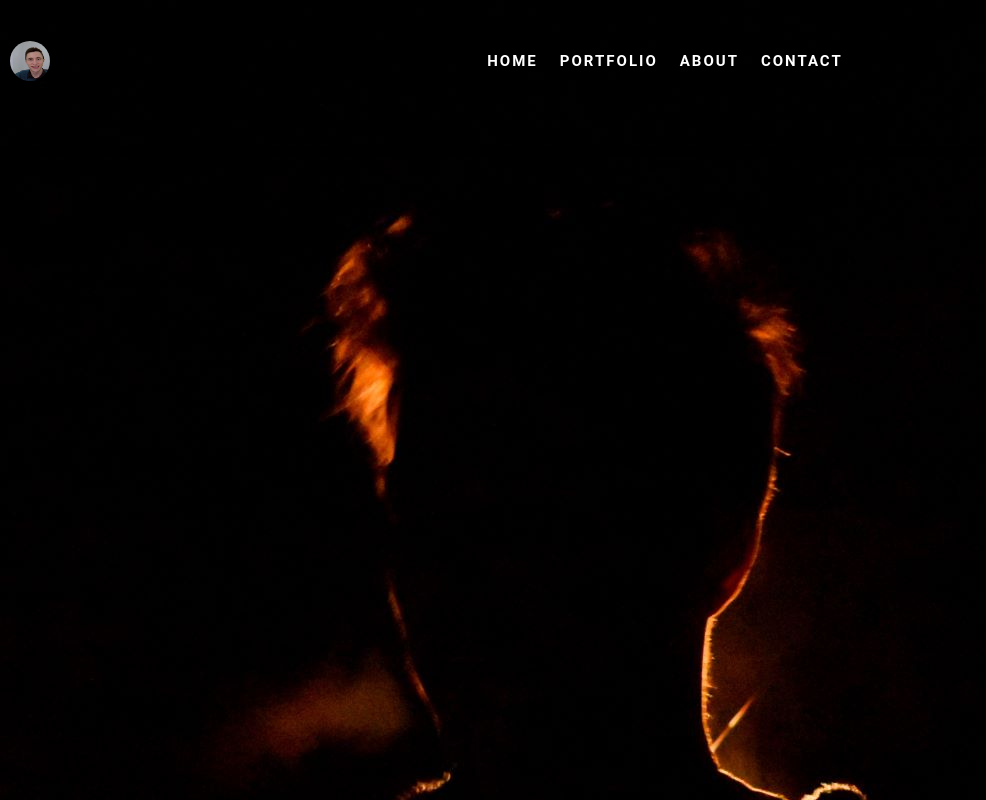
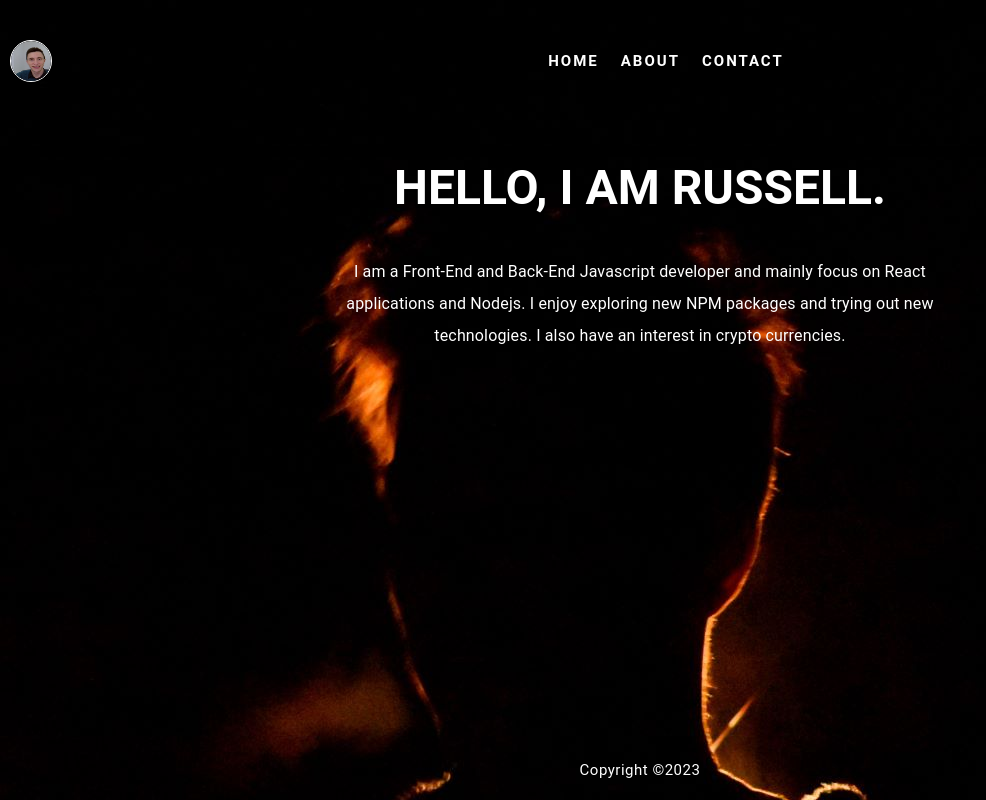
Before and after one commit to Russellgrd/portfolio_mui, a React (Create React App) app: page / in a window 1280 px wide. Shown: the whole page, without its empty margins (0-986 px from the left). Built offline with nearby package versions, Linux system fonts and the light colour scheme.

Commit message:
completed home component, added Footer and footer styles

```diff
--- a/src/App.js
+++ b/src/App.js
@@ -5,23 +5,29 @@ import mainBackground from './assets/mainBackground.jpg';
 import { red } from "@mui/material/colors";
 import Nav from './components/Nav';
 import { BrowserRouter as Router, Routes, Route } from "react-router-dom";
+import Home from './components/Home';
+import Footer from './components/Footer';
 
 const App = () => {
     return(
     <Router>
-        <Nav />
-        <div className="App">
-        <Box sx={{
-                    height:'100vh',
-                    width:'100vw',
-                    backgroundImage:`url(${mainBackground})`,
-                    backgroundPosition:'cover',
-                    }}>
-                </Box>
+        <Box className="App"
+            sx={{
+                height:'100vh',
+                width:'100vw',
+                backgroundImage:`url(${mainBackground})`,
+                backgroundPosition:'cover',
+                display:'flex',
+                flexDirection:'column',
+                alignItems:'center',
+                justifyContent:'center'
+                }}>
+            <Nav />
             <Routes>
-                {/* <Route path="/" element={<Home />} /> */}
+                <Route path="/" element={<Home />} />
             </Routes>
-        </div>
+            <Footer />
+        </Box>
     </Router>
     )
 }
--- /dev/null
+++ b/src/components/Footer.js
@@ -0,0 +1,14 @@
+import { Box, Typography } from '@mui/material';
+
+const Footer = () => {
+
+    return(
+        <Box sx={{position:'fixed', bottom:'0', width:'100%',display:'flex', justifyContent:'center', alignItems:'center', height:60}}>
+          <Typography variant="caption" color="common.white" sx={{fontSize:15}}>
+            Copyright ©2023
+          </Typography>
+        </Box>
+    )
+}
+
+export default Footer;
--- a/src/components/Home.js
+++ b/src/components/Home.js
@@ -1,9 +1,26 @@
+import { Box, Typography } from '@mui/material';
+import { Fade } from '@mui/material';
 
 const Home = () => {
 
+    const homePage = (<Box sx={{
+            height:"60%",
+            width:'80%',
+            display:'flex',
+            flexDirection:'column',
+            alignItems:'center'
+            }} >
+            <Typography variant='h3' sx={{fontWeight:'bold', color:'common.white'}}>
+                HELLO, I AM RUSSELL.
+            </Typography>
+            <Typography variant='body1' sx={{color:'common.white', mt:5, maxWidth:'70ch', lineHeight:2, textAlign:'center'}}>
+               I am a Front-End and Back-End Javascript developer and mainly focus on React applications and Nodejs.  I enjoy exploring new NPM packages and trying out new technologies.  I also have an interest in crypto currencies.
+            </Typography>
+
+        </Box>)
+
     return(
-        <>
-        </>
+        <Fade in='true'>{homePage}</Fade>
     )
 };
 
--- a/src/components/Nav.js
+++ b/src/components/Nav.js
@@ -3,7 +3,6 @@ import { Link } from "react-router-dom";
 import face from '../assets/face.jpg';
 
 const Nav = () => {
-
 
     const MyButton = styled(Button)(({ theme }) => ({
         color: theme.palette.common.white,
@@ -21,6 +20,7 @@ const Nav = () => {
                     component="img"
                     sx={{
                     display:'inline-block',
+                    border:'1px solid white',
                     mr:'auto',
                     ml:'10px',
                     justifySelf:'start',
@@ -34,9 +34,6 @@ const Nav = () => {
                 <Box component='div' sx={{display:'flex', justifyContent:'center', mr:'auto'}}>
                     <Link to="/">
                         <MyButton variant="text" size="large">HOME</MyButton>
-                    </Link>
-                    <Link to="/portfolio">
-                        <MyButton variant="text" size="large">PORTFOLIO</MyButton>
                     </Link>
                     <Link to="/about">
                         <MyButton variant="text" size="large">ABOUT</MyButton>
```
